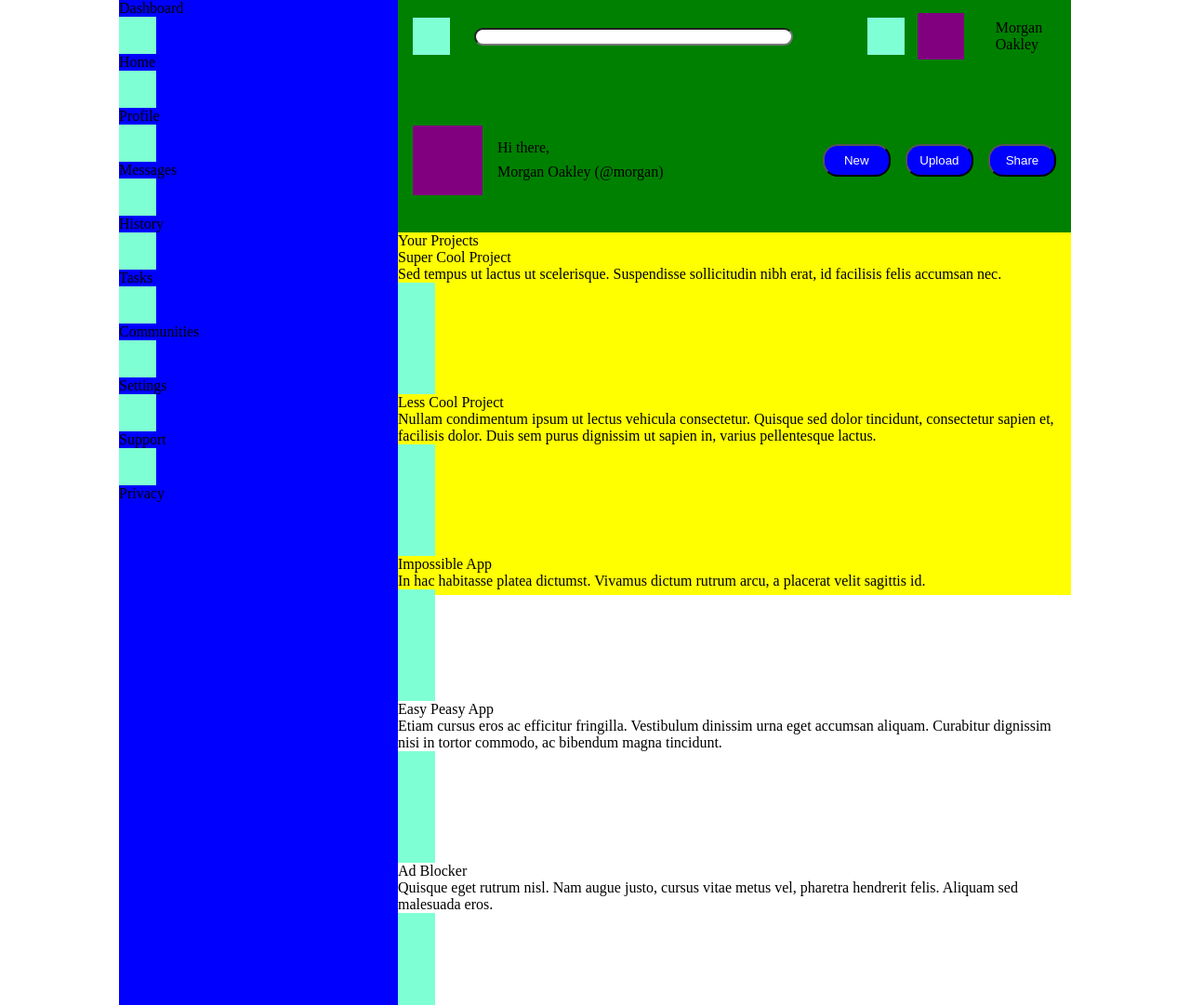
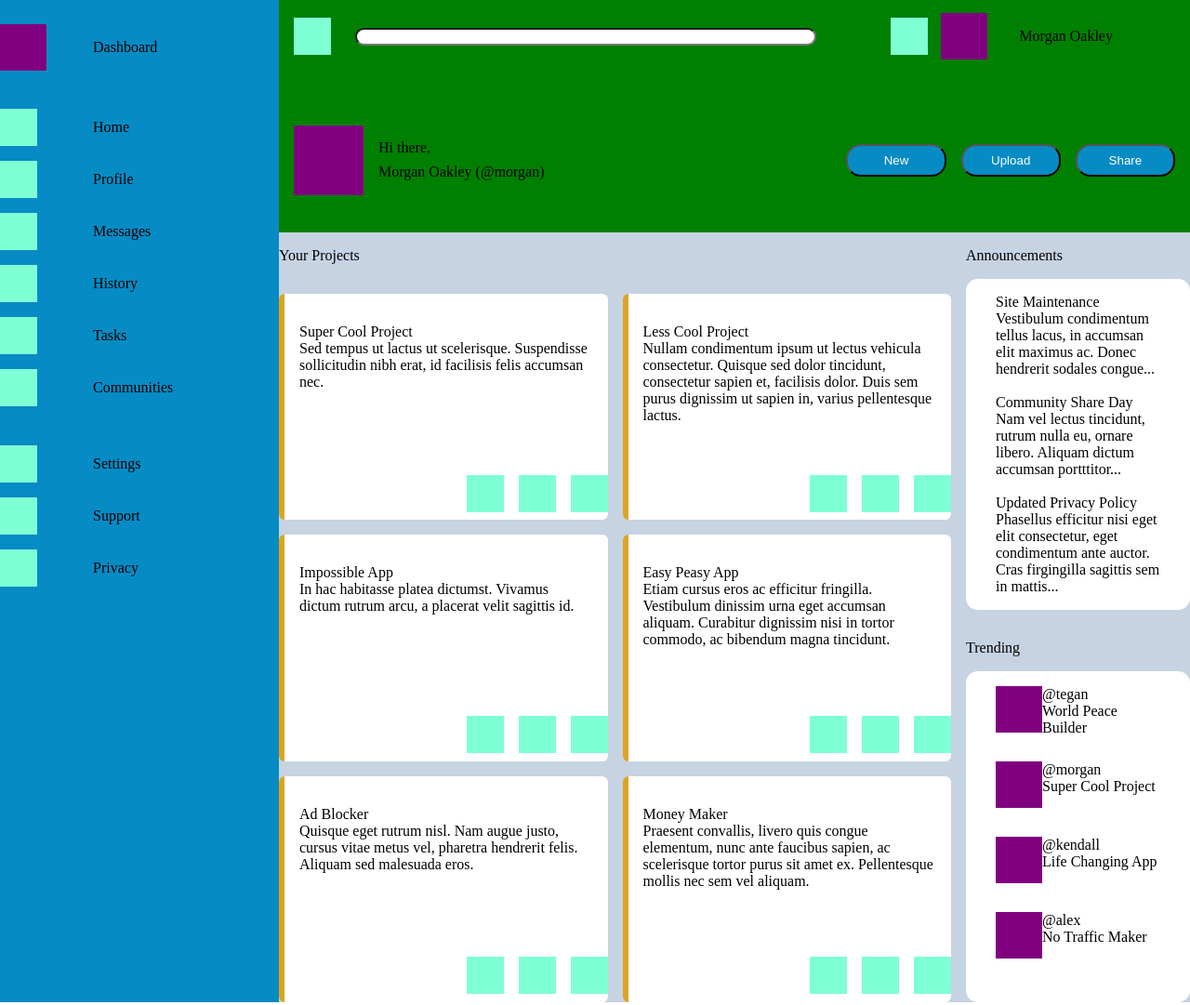
Before and after one commit to SomeLoki/admin_dashboard, a plain HTML site: page index.html in a window 1280 px wide. Shown: the top 1081 px of the page at 93% size. Drawn offline with Linux system fonts and the light colour scheme.

Commit message:
Style: Add initial style
Need more polish.

```diff
--- a/style.css
+++ b/style.css
@@ -5,14 +5,14 @@
 }
 
 :root {
-  --sidebar-color: blue;
+  --sidebar-color: rgb(7, 139, 196);
   --secondary-text-color: white;
   --main-text-color: black;
 }
 
 body {
   box-sizing: border-box;
-  max-height: 100dvw;
+  max-height: 100dvh;
   max-width: 100dvw;
   display: grid;
   justify-items: center;
@@ -23,8 +23,8 @@ body {
   grid-template-columns: 300px 1fr;
   grid-template-rows: 250px 1fr;
   background-color: yellow;
-  height: 80dvh;
-  width: 80%;
+  height: 100dvh;
+  width: 100dvw;
 }
 
 .navbar {
@@ -42,7 +42,8 @@ body {
 .search,
 .dash,
 .greeting,
-.buttons {
+.buttons,
+.sidebar {
   display: grid;
   gap: 1rem;
   align-items: center;
@@ -88,13 +89,28 @@ button {
   padding: 8px 0px;
 }
 
+.nav-head,
+.main-nav,
+.sec-nav {
+  display: grid;
+  grid-template-rows: repeat(auto-fill, 1fr);
+  gap: 1rem;
+}
+
+.nav-content {
+  display: grid;
+  grid-template-columns: 1fr 2fr;
+  align-items: center;
+}
+
 .icon {
   background-color: aquamarine;
   height: 40px;
   width: 40px;
 }
 
-.profile-pic {
+.profile-pic,
+.logo {
   height: 50px;
   width: 50px;
   background-color: purple;
@@ -107,11 +123,93 @@ button {
 }
 
 .sidebar {
-  background-color: blue;
+  background-color: var(--sidebar-color);
   grid-column: 1;
   grid-row: 1 / 3;
+  grid-template-rows: 1fr 3fr 2fr 4fr;
 }
 
-.content {
-  background-color: red;
+.user-content {
+  background-color: rgb(198, 211, 227);
+  display: grid;
+  grid-template-columns: 3fr 1fr;
+  grid-template-rows: 1fr 1fr;
+  grid-template-areas:
+  "projects announcements"
+  "projects trending";
+  gap: 1rem;
 }
+
+.projects {
+  display: grid;
+  grid-area: projects;
+  grid-template-columns: 1fr 1fr;
+  grid-template-rows: 50px repeat(3, 1fr);
+  grid-template-areas: "title title";
+  gap: 1rem;
+}
+
+.project-card {
+  display: grid;
+  grid-template-columns: 2fr 1fr;
+  grid-template-rows: 4fr 1fr;
+  grid-template-areas:
+  "card-text card-text"
+  " . card-icons";
+  background-color: var(--secondary-text-color);
+  border-left: 0.4rem solid goldenrod;
+  border-radius: 0.4rem;
+}
+
+.card-text {
+  grid-area: card-text;
+  margin: 2rem 1rem;
+}
+
+.card-icons {
+  grid-area: card-icons;
+  display: grid;
+  grid-template-columns: repeat(3, 1fr);
+  gap: 1rem;
+}
+
+.title {
+  grid-area: title;
+  align-self: center;
+}
+
+
+.announcements {
+  display: grid;
+  grid-area: announcements;
+  grid-template-rows: 50px 1fr;
+  grid-template-areas: "title";
+}
+
+.ann-container {
+  display: grid;
+  grid-template-rows: repeat(3, 1fr);
+  border-radius: 0.8rem;
+  background-color: var(--secondary-text-color);
+  padding: 1rem 2rem;
+}
+
+.trend-container {
+  display: grid;
+  grid-template-rows: repeat(4, 1fr);
+  border-radius: 0.8rem;
+  background-color: var(--secondary-text-color);
+  padding: 1rem 2rem;
+}
+
+.trending {
+  display: grid;
+  grid-area: trending;
+  grid-template-rows: 50px 1fr;
+  grid-template-areas: "title";
+}
+
+.trend {
+  display: grid;
+  grid-template-columns: 50px 1fr;
+}
```
